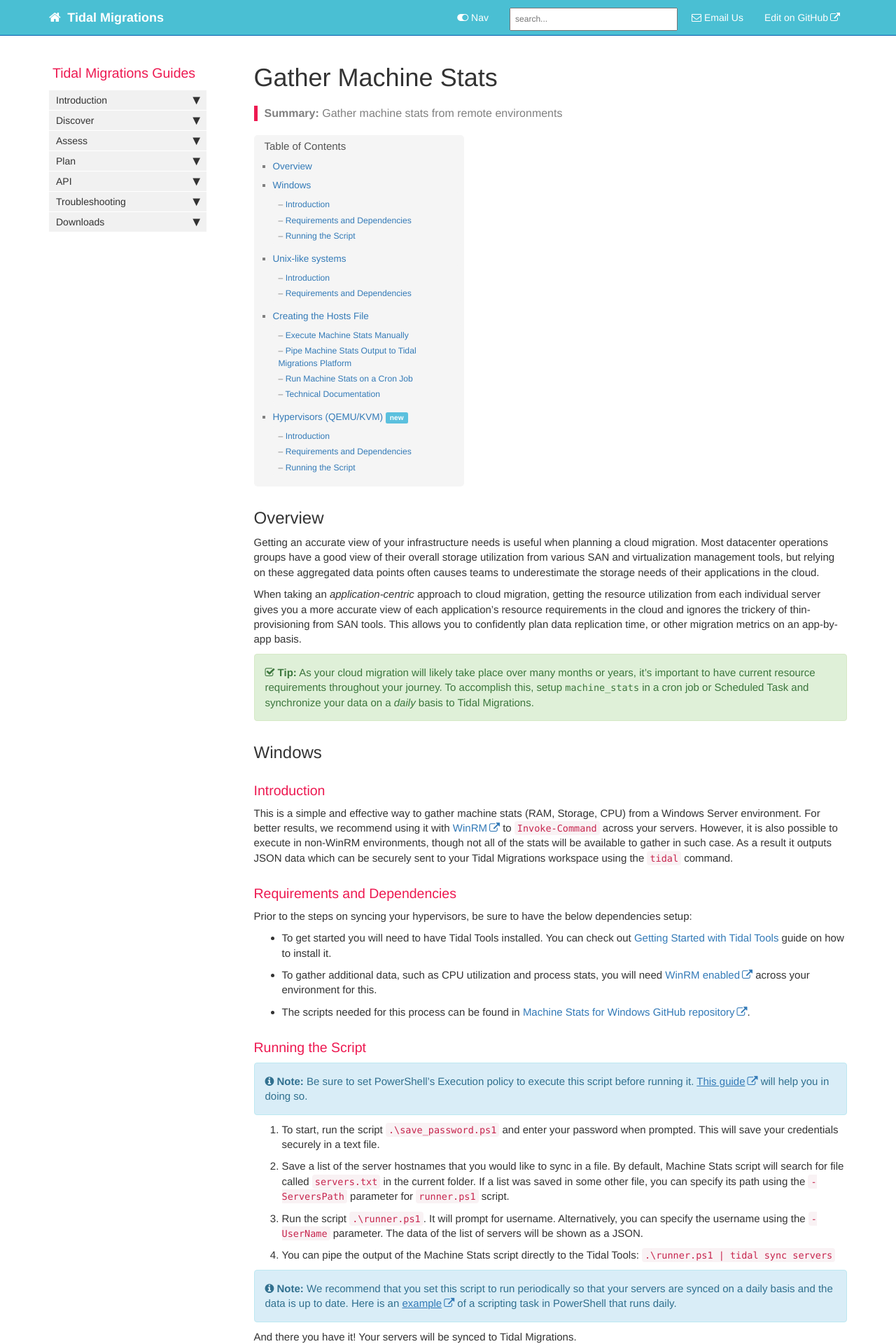
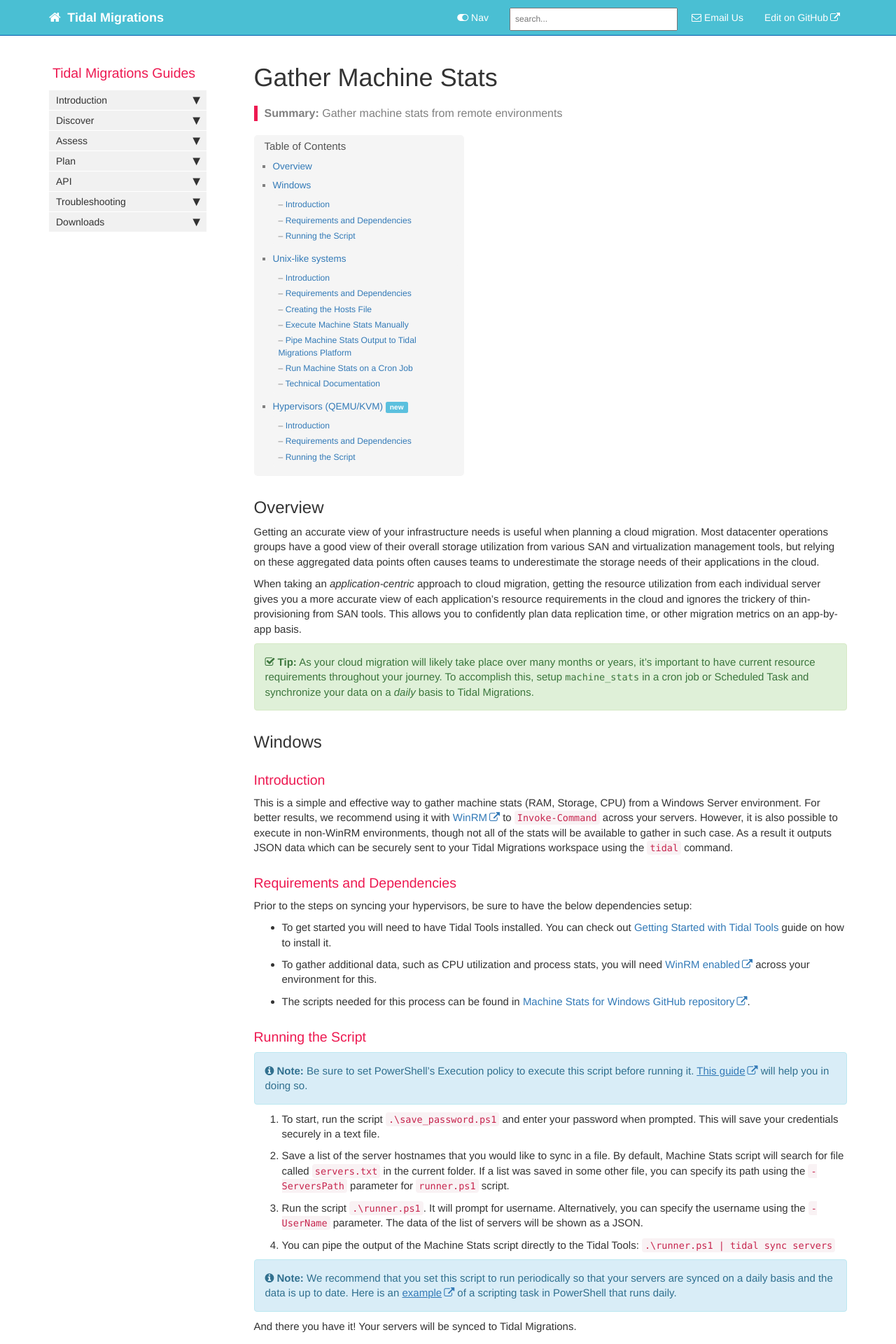
Before and after one commit to tidalmigrations/tidalmigrations.github.io, a Jekyll site: the page built from pages/tidal tools/machine_stats.md, in a window 1280 px wide. Shown: the top 1920 px of the page at 70% size. Built offline with Jekyll 4.4.1, drawn with Linux system fonts in a browser that asks for light colours; nearby versions of some CDN libraries; comment, search, counter and statistics services are not loaded.

```diff
--- a/pages/tidal tools/machine_stats.md
+++ b/pages/tidal tools/machine_stats.md
@@ -109,7 +109,7 @@ dependencies setup:
   documentation](https://github.com/tidalmigrations/machine_stats/blob/master/unix/README.md)
   for installation instructions.
 
-## Creating the Hosts File
+### Creating the Hosts File
 
 1. Create a file named `hosts` in the current directory.
 
```
